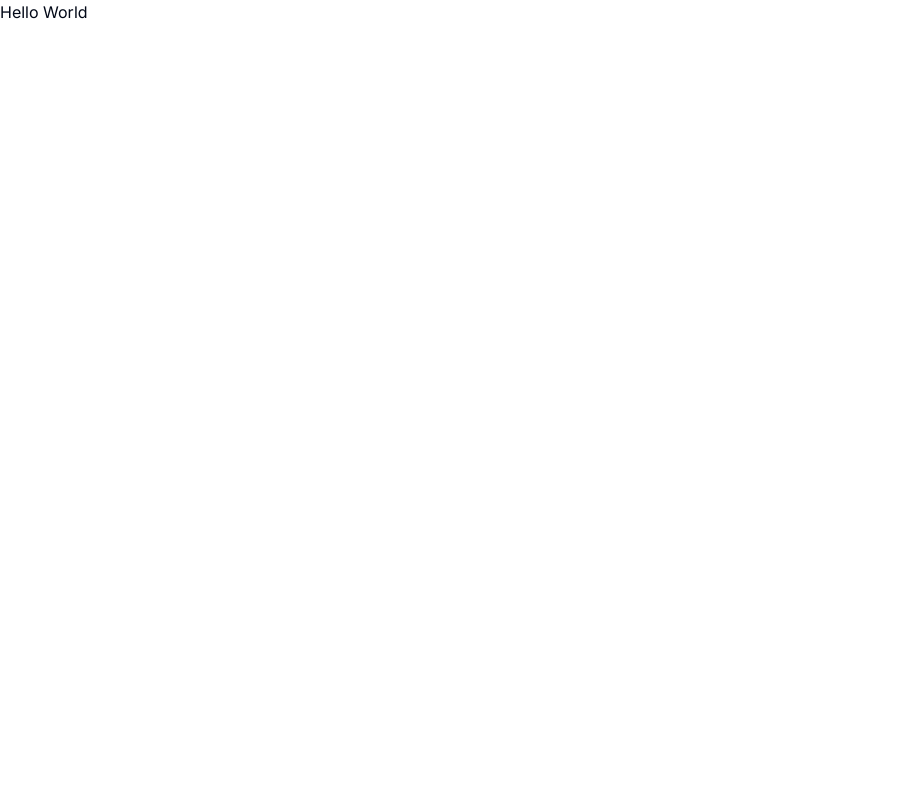
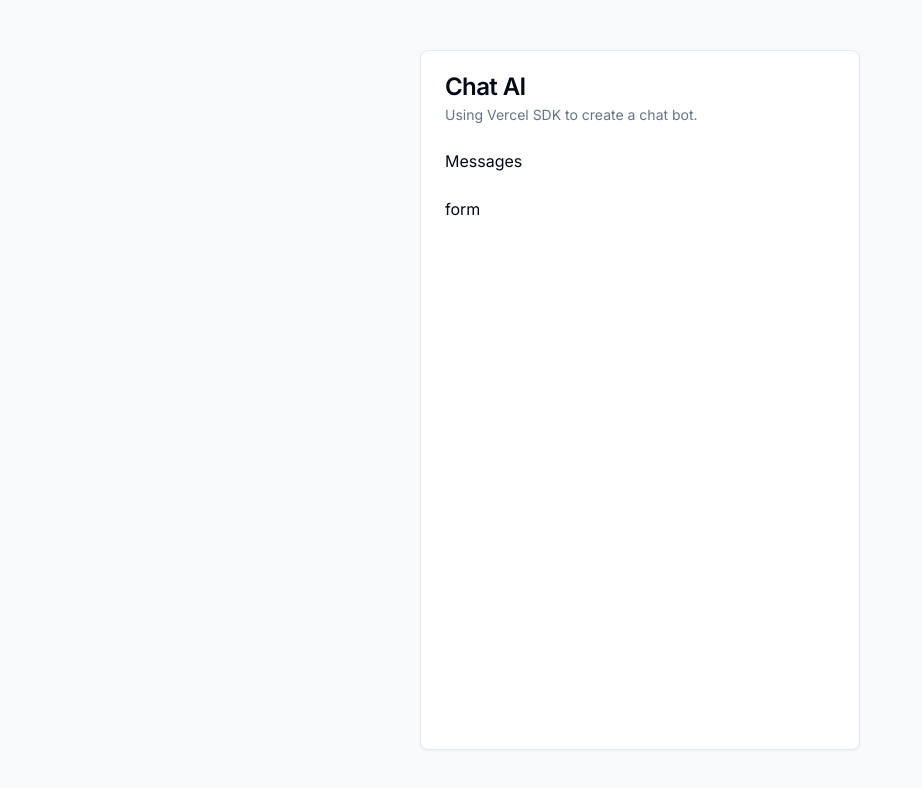
Before and after one commit to timoteostifft/chat-ai_next, a Next.js app: page / in a window 1280 px wide. Shown: the top 788 px of the page, without its empty margins (0-922 px from the left). Built offline with nearby package versions, Linux system fonts and the light colour scheme.

Commit message:
feat: add main page base styling

```diff
--- a/src/app/page.tsx
+++ b/src/app/page.tsx
@@ -1,5 +1,20 @@
+import { Card, CardContent, CardDescription, CardFooter, CardHeader, CardTitle } from "../components/ui/card";
+
 export default function Home() {
   return (
-    <h1>Hello World</h1>
+    <div className="flex min-h-screen bg-slate-50 items-center justify-center">
+      <Card className="w-[440px] h-[700px]">
+        <CardHeader>
+          <CardTitle>Chat AI</CardTitle>
+          <CardDescription>Using Vercel SDK to create a chat bot.</CardDescription>
+        </CardHeader>
+        <CardContent>
+          <p>Messages</p>
+        </CardContent>
+        <CardFooter>
+          form
+        </CardFooter>
+      </Card>
+    </div>
   )
 }
```
